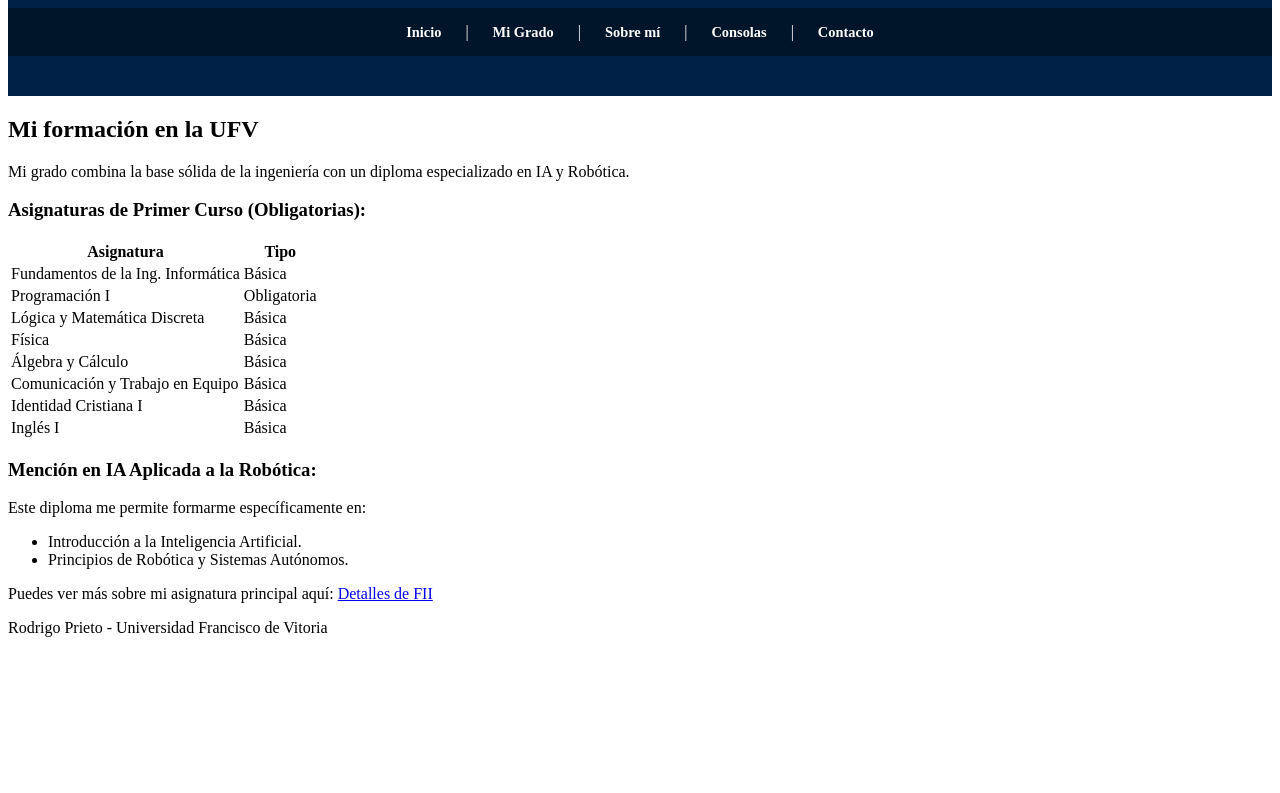
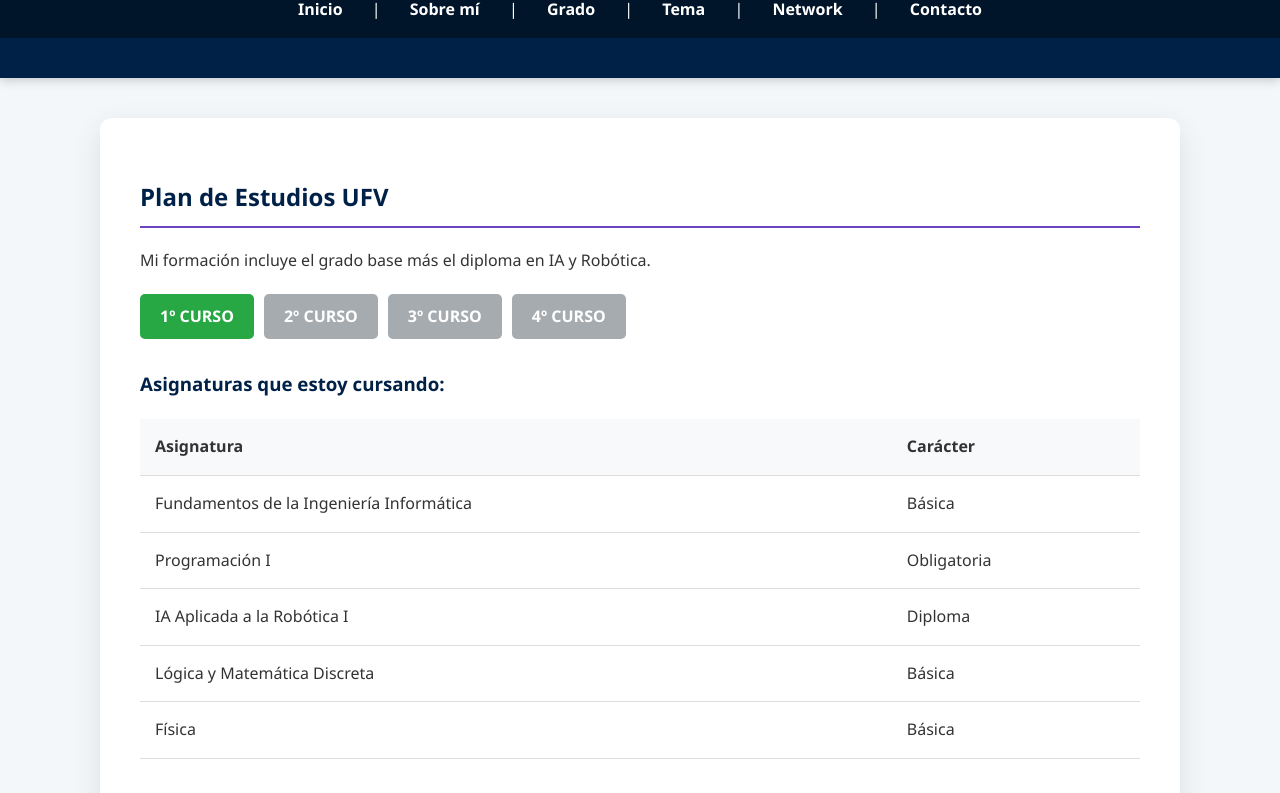
Before and after one commit to rodrigo-prieto-coder/proyecto_final_web, a plain HTML site: page degree.html in a window 1280 px wide. Shown: the part 134-927 px from the top of the page. Before the commit the page ends 800 px from the top, so only its background shows below. Drawn offline with Linux system fonts and the light colour scheme.

Commit message:
Diseño final profesional con fotos y colores mejorados

```diff
--- a/CSS/style.css
+++ b/CSS/style.css
@@ -1,31 +1,143 @@
+/* VARIABLES DE COLOR */
+:root {
+    --color-primario: #002147;    /* Azul marino oscuro (Header/Nav) */
+    --color-secundario: #6f42c1;  /* Morado vibrante (Detalles/Hover) */
+    --color-fondo: #f4f7f9;       /* Gris azulado muy claro */
+    --color-texto: #333333;
+    --blanco: #ffffff;
+}
+
+/* ESTILOS GENERALES */
+body {
+    font-family: 'Segoe UI', Tahoma, Geneva, Verdana, sans-serif;
+    line-height: 1.6;
+    margin: 0;
+    padding: 0;
+    background-color: var(--color-fondo);
+    color: var(--color-texto);
+}
+
+/* CABECERA (HEADER) */
 header {
-    background-color: #002147; /* Azul marino muy oscuro como el de David */
-    color: white;
+    background-color: var(--color-primario);
+    color: var(--blanco);
     padding: 40px 0;
     text-align: center;
+    box-shadow: 0 2px 10px rgba(0,0,0,0.2);
 }
 
 header h1 {
-    font-size: 2.5em;
+    margin: 0;
+    font-size: 2.2em;
+    letter-spacing: 2px;
     text-transform: uppercase;
-    letter-spacing: 2px;
+}
+
+/* NAVEGACIÓN (MENÚ) */
+nav {
+    background-color: #001529; /* Azul más oscuro para el menú */
+    padding: 15px 0;
+    margin-top: 20px;
+}
+
+nav a {
+    color: var(--blanco);
+    text-decoration: none;
+    font-weight: bold;
+    padding: 10px 20px;
+    margin: 0 5px;
+    transition: all 0.3s ease;
+    border-radius: 4px;
+}
+
+nav a:hover {
+    background-color: var(--color-secundario);
+    color: var(--blanco);
+}
+
+/* CONTENEDOR PRINCIPAL */
+.contenedor {
+    max-width: 1000px;
+    margin: 40px auto;
+    background: var(--blanco);
+    padding: 40px;
+    border-radius: 12px;
+    box-shadow: 0 10px 30px rgba(0,0,0,0.1);
+}
+
+/* SECCIONES Y TÍTULOS INTERNOS */
+h2 {
+    color: var(--color-primario);
+    border-bottom: 2px solid var(--color-secundario);
+    padding-bottom: 10px;
     margin-bottom: 20px;
 }
 
-nav {
-    background-color: #001529; /* Un tono aún más oscuro para la barra del menú */
-    padding: 15px 0;
-    width: 100%;
+h3 {
+    color: var(--color-primario);
+    margin-top: 30px;
 }
 
-nav a {
+/* TABLAS (Plan de estudios) */
+table {
+    width: 100%;
+    border-collapse: collapse;
+    margin: 20px 0;
+}
+
+th, td {
+    padding: 15px;
+    border-bottom: 1px solid #ddd;
+    text-align: left;
+}
+
+th {
+    background-color: #f8f9fa;
+    font-weight: bold;
+}
+
+tr:hover {
+    background-color: #f1f3f5;
+}
+
+/* IMÁGENES */
+img {
+    display: block;
+    max-width: 100%;
+    height: auto;
+    border-radius: 8px;
+    margin: 20px auto;
+    box-shadow: 0 4px 15px rgba(0,0,0,0.15);
+}
+
+/* BOTONES DE CURSO (Página Grado) */
+.curso-tag {
+    display: inline-block;
+    padding: 10px 20px;
+    border-radius: 5px;
+    font-weight: bold;
     color: white;
-    text-decoration: none;
+    margin-right: 10px;
+}
+
+/* TAGS DE COMPETENCIAS (Página Sobre mí) */
+.skill-tag {
+    background: #e9ecef;
+    padding: 8px 15px;
+    border-radius: 20px;
+    font-size: 0.9em;
     font-weight: bold;
-    padding: 10px 20px;
+    color: var(--color-primario);
+    display: inline-block;
+    margin: 5px;
+}
+
+/* PIE DE PÁGINA */
+footer {
+    text-align: center;
+    padding: 30px;
+    background-color: #222;
+    color: var(--blanco);
+    margin-top: 60px;
     font-size: 0.9em;
 }
-
-nav a:hover {
-    color: #6f42c1; /* Mantenemos tu toque morado para el hover */
-}
--- a/degree.html
+++ b/degree.html
@@ -7,42 +7,41 @@
 </head>
 <body>
     <header>
-        <h1>Ingeniería Informática + IA y Robótica</h1>
+        <h1>GRADO EN INGENIERÍA INFORMÁTICA</h1>
         <nav>
             <a href="index.html">Inicio</a> |
-            <a href="degree.html">Mi Grado</a> |
             <a href="about.html">Sobre mí</a> |
-            <a href="topic.html">Consolas</a> |
+            <a href="degree.html">Grado</a> |
+            <a href="topic.html">Tema</a> |
+            <a href="network.html">Network</a> |
             <a href="contact.html">Contacto</a>
         </nav>
     </header>
+
     <div class="contenedor">
-        <h2>Mi formación en la UFV</h2>
-        <p>Mi grado combina la base sólida de la ingeniería con un diploma especializado en IA y Robótica.</p>
+        <h2 style="color: #002147;">Plan de Estudios UFV</h2>
+        <p>Mi formación incluye el grado base más el diploma en IA y Robótica.</p>
 
-        <h3>Asignaturas de Primer Curso (Obligatorias):</h3>
+        <div style="display: flex; gap: 10px; margin: 20px 0;">
+            <span style="background: #28a745; color: white; padding: 10px 20px; border-radius: 5px; font-weight: bold;">1º CURSO</span>
+            <span style="background: #6c757d; color: white; padding: 10px 20px; border-radius: 5px; font-weight: bold; opacity: 0.6;">2º CURSO</span>
+            <span style="background: #6c757d; color: white; padding: 10px 20px; border-radius: 5px; font-weight: bold; opacity: 0.6;">3º CURSO</span>
+            <span style="background: #6c757d; color: white; padding: 10px 20px; border-radius: 5px; font-weight: bold; opacity: 0.6;">4º CURSO</span>
+        </div>
+
+        <h3>Asignaturas que estoy cursando:</h3>
         <table>
-            <tr><th>Asignatura</th><th>Tipo</th></tr>
-            <tr><td>Fundamentos de la Ing. Informática</td><td>Básica</td></tr>
+            <tr><th>Asignatura</th><th>Carácter</th></tr>
+            <tr><td>Fundamentos de la Ingeniería Informática</td><td>Básica</td></tr>
             <tr><td>Programación I</td><td>Obligatoria</td></tr>
+            <tr><td>IA Aplicada a la Robótica I</td><td>Diploma</td></tr>
             <tr><td>Lógica y Matemática Discreta</td><td>Básica</td></tr>
             <tr><td>Física</td><td>Básica</td></tr>
-            <tr><td>Álgebra y Cálculo</td><td>Básica</td></tr>
-            <tr><td>Comunicación y Trabajo en Equipo</td><td>Básica</td></tr>
-            <tr><td>Identidad Cristiana I</td><td>Básica</td></tr>
-            <tr><td>Inglés I</td><td>Básica</td></tr>
         </table>
+    </div>
 
-        <h3>Mención en IA Aplicada a la Robótica:</h3>
-        <p>Este diploma me permite formarme específicamente en:</p>
-        <ul>
-            <li>Introducción a la Inteligencia Artificial.</li>
-            <li>Principios de Robótica y Sistemas Autónomos.</li>
-        </ul>
-        <p>Puedes ver más sobre mi asignatura principal aquí: <a href="fii.html">Detalles de FII</a></p>
-    </div>
     <footer>
-        <p>Rodrigo Prieto - Universidad Francisco de Vitoria</p>
+        <p>© 2025 – Rodrigo Prieto Rosado</p>
     </footer>
 </body>
 </html>
```
